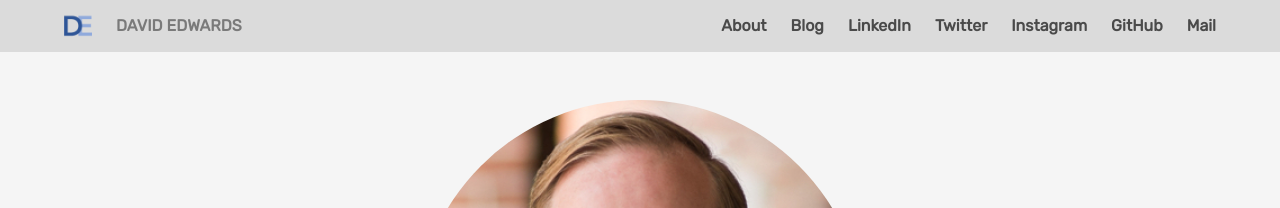
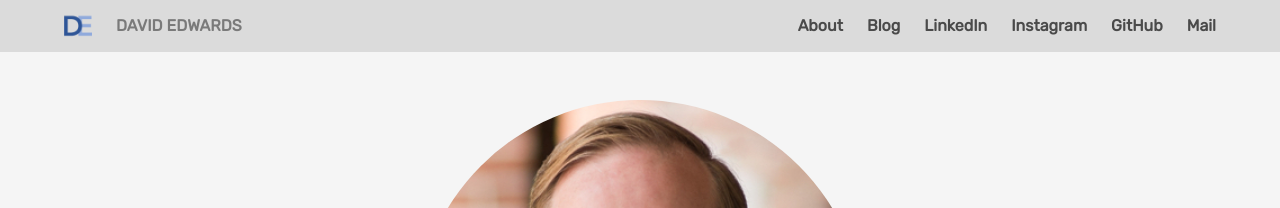
Before and after one commit to davidledwards/davidledwards.github.io, a Jekyll site: the page built from index.html, in a window 1280 px wide. Shown: the top 208 px of the page. Built offline with Jekyll 4.4.1, drawn with Linux system fonts in a browser that asks for light colours; nearby versions of some CDN libraries; comment, search, counter and statistics services are not loaded.

Commit message:
remove Twitter link

```diff
--- a/_layouts/default.html
+++ b/_layouts/default.html
@@ -42,9 +42,6 @@
               <a class="navbar-item" href="https://linkedin.com/in/davidledwards">
                 LinkedIn
               </a>
-              <a class="navbar-item" href="https://twitter.com/davidledwards">
-                Twitter
-              </a>
               <a class="navbar-item" href="https://instagram.com/david.l.edwards">
                 Instagram
               </a>
```
